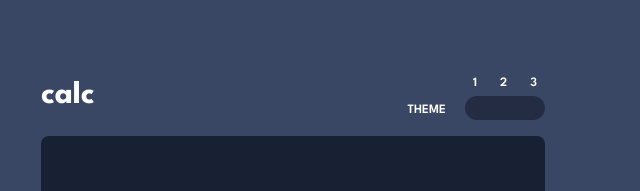
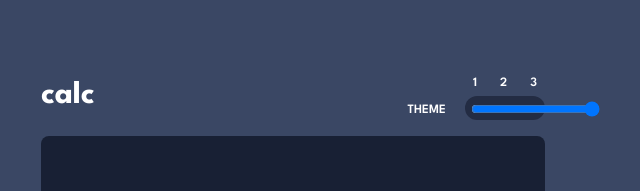
Before and after one commit to Sana-Shabeel/calculator-app, a React (Vite) app: page / in a window 1280 px wide. Shown: the top 191 px of the page, without its empty margins (347-987 px from the left). Built offline with nearby package versions, Linux system fonts and the light colour scheme.

Commit message:
Add input range for switching themes

```diff
--- a/src/components/header/Theme.tsx
+++ b/src/components/header/Theme.tsx
@@ -1,13 +1,5 @@
 import React from "react";
 import "./header.scss";
-
-/**
- * class name X
- *
- *
- *
- *
- * */
 
 const Theme = () => {
   return (
@@ -19,7 +11,10 @@ const Theme = () => {
       </div>
 
       <div className="dot-container">
-        <div className="dot"></div>
+        <form className="themes-slider">
+          {/* <label htmlFor="slider">THEME</label> */}
+          <input type="range" name="slider" min="1" max="3" id="slider" />
+        </form>
       </div>
     </div>
   );
```
